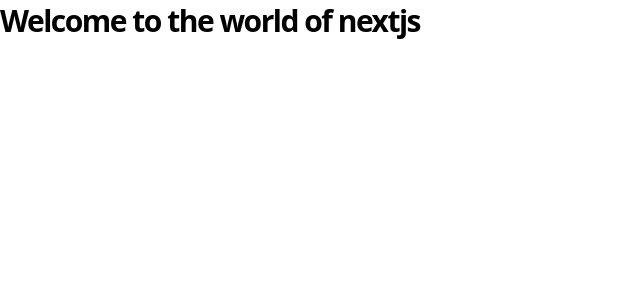
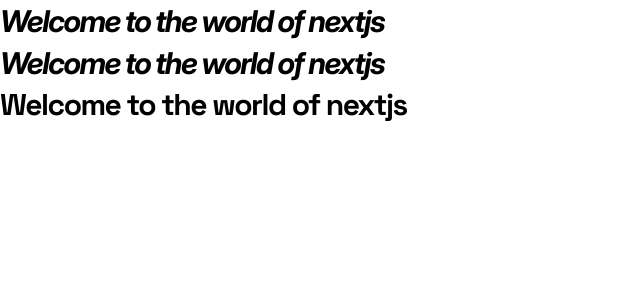
Before and after one commit to manishpun08/Devflow, a Next.js app: page / in a window 1280 px wide. Shown: the top 300 px of the page, without its empty margins (0-640 px from the left). Built offline with nearby package versions, Linux system fonts and the light colour scheme.

Commit message:
Setup for Fonts

```diff
--- a/app/globals.css
+++ b/app/globals.css
@@ -1,6 +1,13 @@
 @tailwind base;
 @tailwind components;
 @tailwind utilities;
+
+body {
+  font-family: 'Inter', sans-serif;
+}
+:root {
+  --radius: 8px;
+}
 
 @layer utilities {
   .background-light850_dark100 {
--- a/app/layout.tsx
+++ b/app/layout.tsx
@@ -1,15 +1,16 @@
 import type { Metadata } from 'next';
-import { Geist, Geist_Mono } from 'next/font/google';
+import localFont from 'next/font/local';
 import './globals.css';
 
-const geistSans = Geist({
-  variable: '--font-geist-sans',
-  subsets: ['latin'],
+const inter = localFont({
+  src: './fonts/InterVF.ttf',
+  variable: '--font-inter',
+  weight: '100 200 300 400 500 600 700 800 900',
 });
-
-const geistMono = Geist_Mono({
-  variable: '--font-geist-mono',
-  subsets: ['latin'],
+const spaceGrotesk = localFont({
+  src: './fonts/SpaceGroteskVF.ttf',
+  variable: '--font-space-grotesk',
+  weight: '300 400 500 600 700 800 900',
 });
 
 export const metadata: Metadata = {
@@ -25,7 +26,7 @@
   return (
     <html lang="en">
       <body
-        className={`${geistSans.variable} ${geistMono.variable} antialiased`}
+        className={`${inter.className} ${spaceGrotesk.variable}  antialiased`}
       >
         {children}
       </body>
--- a/app/page.tsx
+++ b/app/page.tsx
@@ -1,5 +1,15 @@
 import React from 'react';
 
-const Home = () => <h1 className="h1-bold ">Welcome to the world of nextjs</h1>;
+const Home = () => {
+  return (
+    <>
+      <h1 className="h1-bold ">Welcome to the world of nextjs</h1>
+      <h1 className="h1-bold font-inter">Welcome to the world of nextjs</h1>
+      <h1 className="h1-bold font-space-grotesk">
+        Welcome to the world of nextjs
+      </h1>
+    </>
+  );
+};
 
 export default Home;
--- a/tailwind.config.ts
+++ b/tailwind.config.ts
@@ -40,6 +40,10 @@
       screens: {
         xs: '420px',
       },
+      fontFamily: {
+        inter: ['var(--font-inter)'],
+        'space-grotesk': ['var(--font-space-grotesk)'],
+      },
     },
   },
   plugins: [],
```
Also changed, not shown: app/fonts/InterVF.ttf (added), app/fonts/SpaceGroteskVF.ttf (added).
